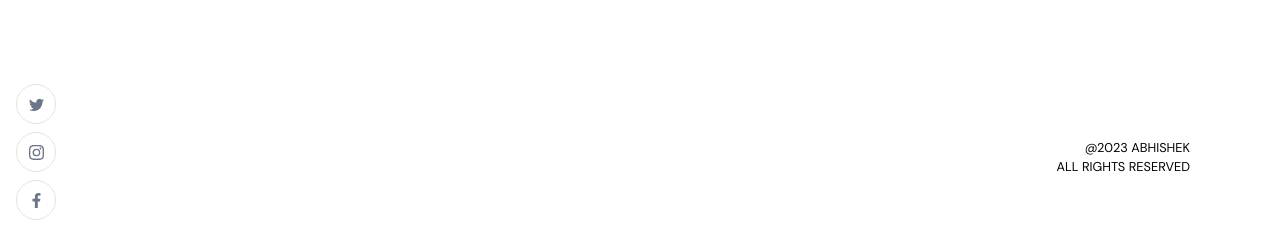
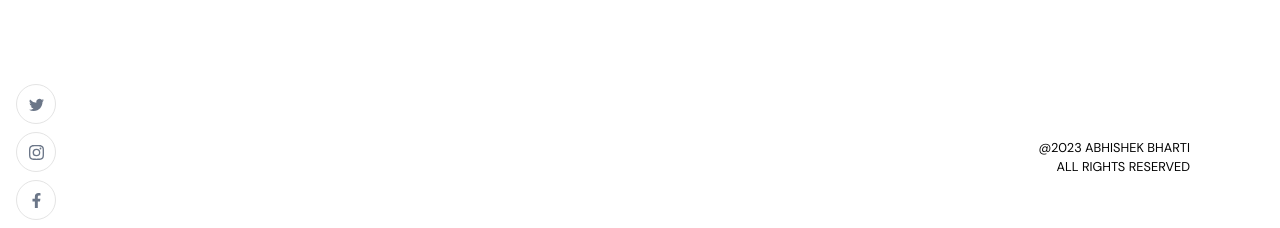
Before and after one commit to abhi-9025/my_portfolio, a React (Create React App) app in the folder client/: page / in a window 1280 px wide. Shown: the part 1360-1588 px from the top of the page. Built offline with nearby package versions, Linux system fonts and the light colour scheme; no server answers.

Commit message:
rights changed

```diff
--- a/client/src/wrapper/AppWrap.js
+++ b/client/src/wrapper/AppWrap.js
@@ -9,7 +9,7 @@
         <Component />
 
         <div className="copyright">
-          <p className="p-text">@2023 Abhishek</p>
+          <p className="p-text">@2023 Abhishek Bharti</p>
           <p className="p-text">All rights reserved</p>
         </div>
       </div>
```
